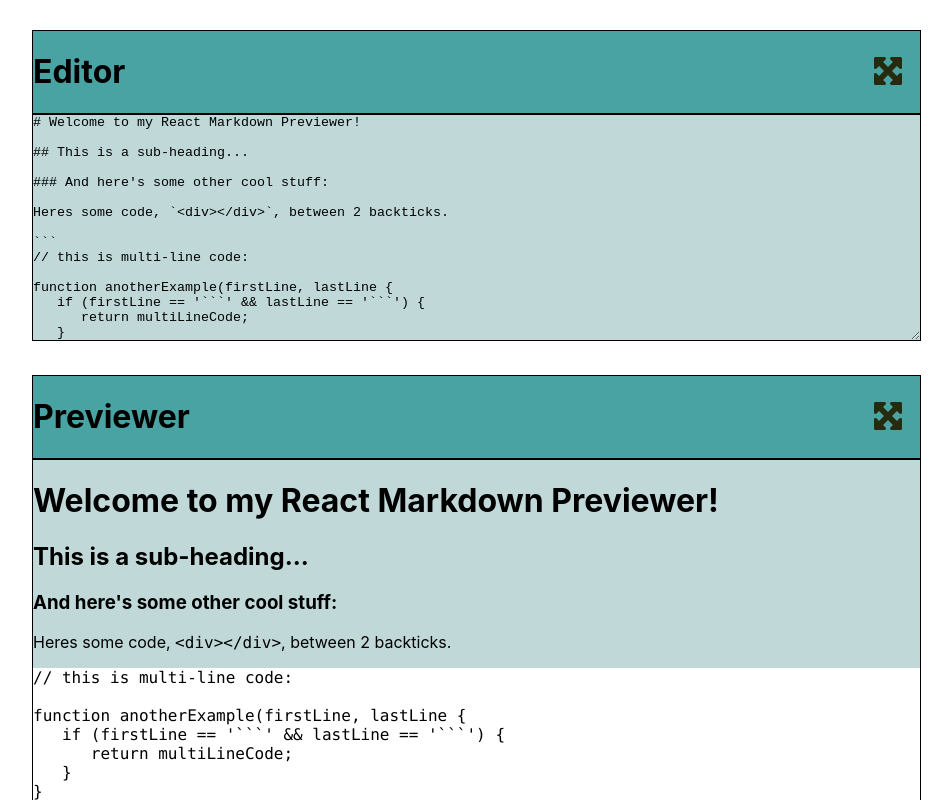
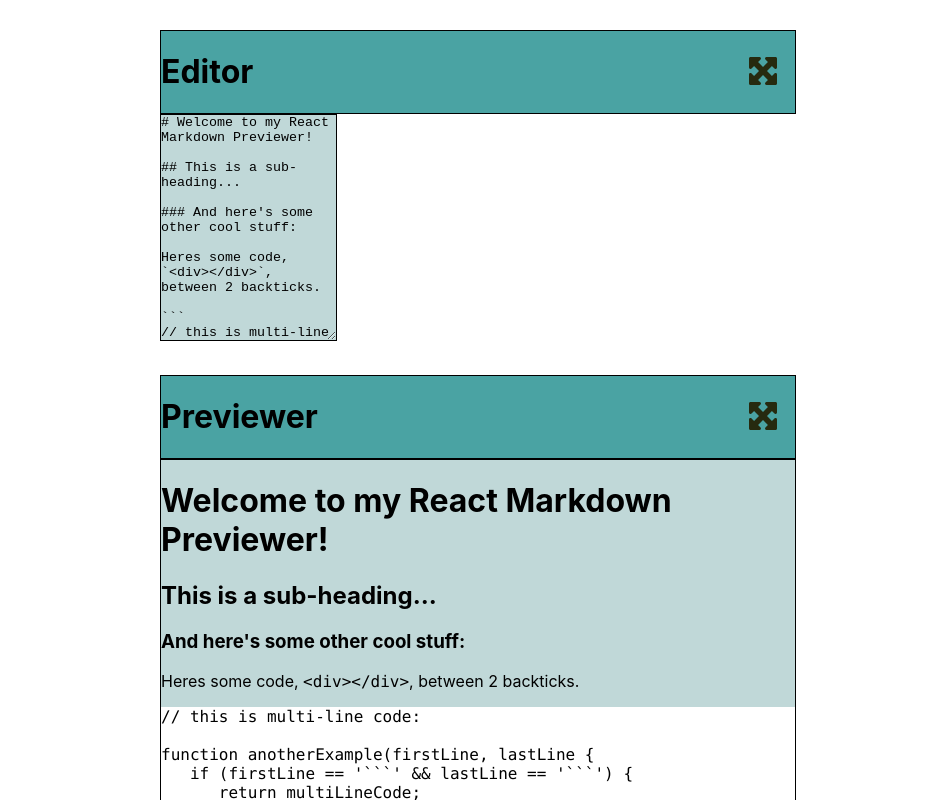
Before and after one commit to korinekj/markdown-previewer, a React (Create React App) app: page / in a window 1280 px wide. Shown: the top 800 px of the page, without its empty margins (160-1112 px from the left). Built offline with nearby package versions, Linux system fonts and the light colour scheme.

Commit message:
úprava velikosti loga a zamezení roztažení preview editoru do šírky > 100

```diff
--- a/src/App.css
+++ b/src/App.css
@@ -1,6 +1,6 @@
 #editor-wrap,
 #preview-wrap {
-  width: 70%;
+  width: 50%;
   margin-top: 30px;
   margin-right: auto;
   margin-left: auto;
@@ -10,19 +10,19 @@
 #preview-header {
   width: 99%;
   border: 1px solid black;
-  background-color: #4AA3A3;
+  background-color: #4aa3a3;
 }
 
 #editor,
 #preview {
-  width: 99%;
+  max-width: 99%;
   border: 1px solid black;
   padding: 0;
-  background-color: #C0D8D8;
+  background-color: #c0d8d8;
 }
 
 #preview img {
-  max-width: 99%;
+  max-width: 70%;
   display: block;
   margin: 2rem auto;
 }
@@ -32,7 +32,7 @@
 }
 
 .maximize-window {
-  color: #262A0F;
+  color: #262a0f;
   float: right;
   padding-right: 1rem;
 }
```
